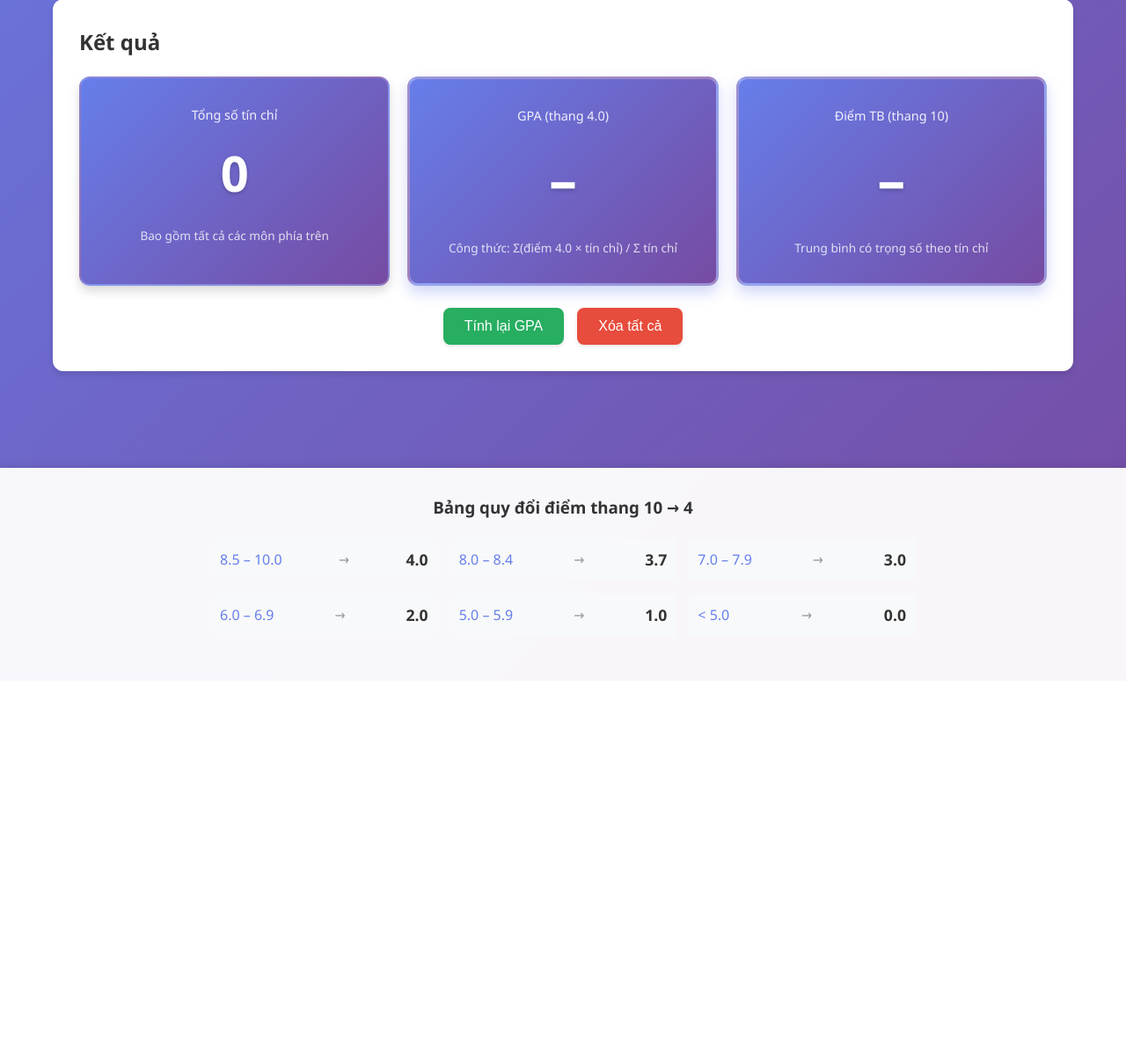
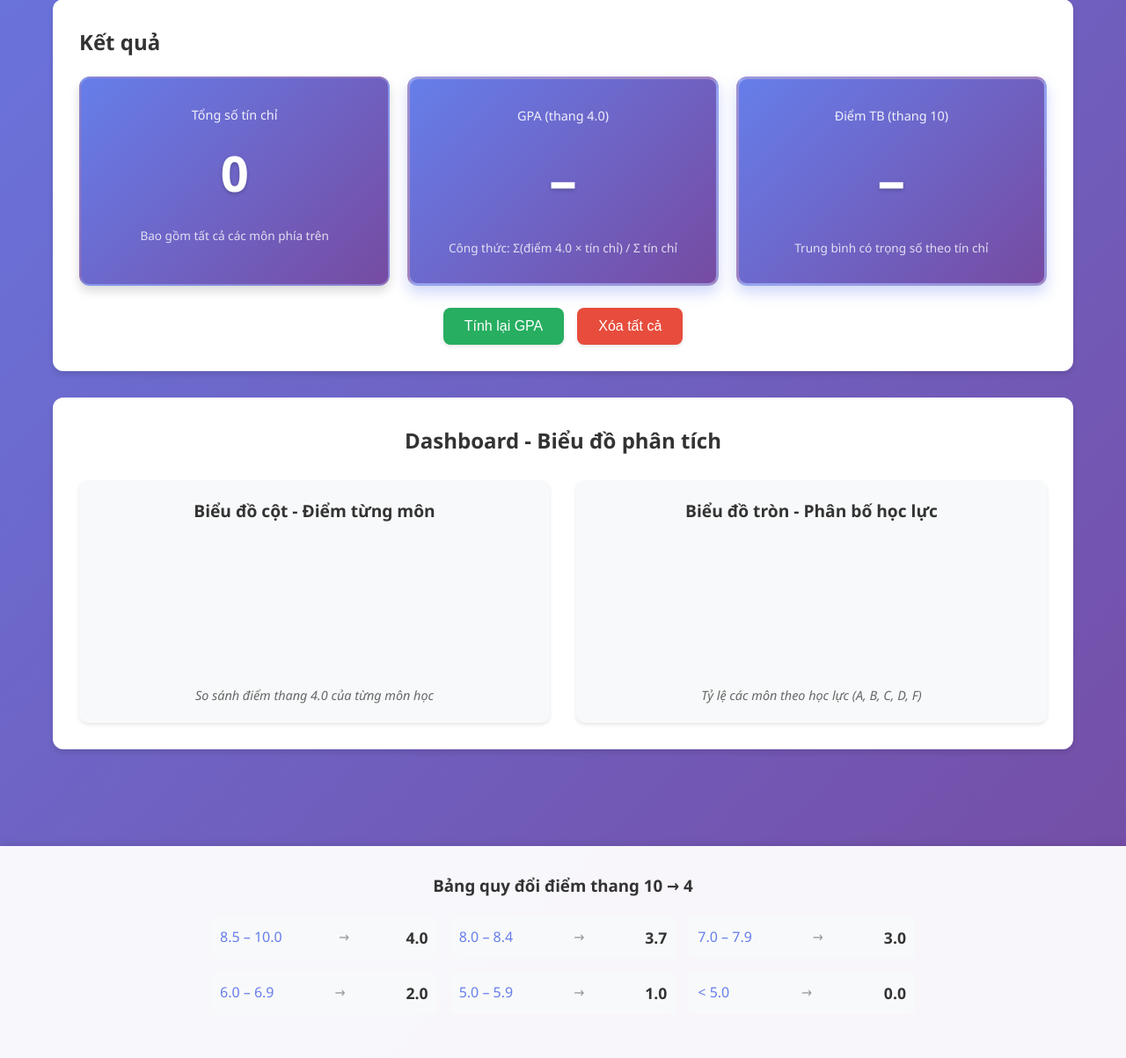
Before and after one commit to hoang22042006/student-score-analytics, a Flask app: page / in a window 1280 px wide. Shown: the part 685-1888 px from the top of the page at 88% size. Before the commit the page ends 1392 px from the top, so only its background shows below. Run offline with Flask 3, Linux system fonts and the light colour scheme; a map, chart or similar area stays blank.

Commit message:
Add data processing (Pandas, SQLite) and dashboard with charts (Bar Chart, Pie Chart)

```diff
--- a/app.py
+++ b/app.py
@@ -1,8 +1,14 @@
 from flask import Flask, render_template, request, jsonify
 import json
 import os
+import pandas as pd
+import numpy as np
+from database import init_database, save_subject, get_all_subjects, delete_subject, delete_all_subjects
 
 app = Flask(__name__)
+
+# Khởi tạo database khi app khởi động
+init_database()
 
 # Hàm quy đổi điểm từ thang 10 sang thang 4
 def convert10_to_4(grade_10):
@@ -36,10 +42,10 @@ def convert4_to_10(grade_4):
     else:
         return 4.0
 
-# API endpoint để tính GPA
+# API endpoint để tính GPA (sử dụng Pandas DataFrame)
 @app.route('/api/calculate', methods=['POST'])
 def calculate_gpa():
-    """API endpoint để tính GPA từ danh sách môn học"""
+    """API endpoint để tính GPA từ danh sách môn học - Sử dụng Pandas"""
     try:
         data = request.json
         subjects = data.get('subjects', [])
@@ -51,29 +57,36 @@ def calculate_gpa():
                 'avg_10': 0
             })
 
-        total_credits = 0
-        sum_weighted_4 = 0
-        sum_weighted_10 = 0
+        # Tạo DataFrame từ danh sách môn học
+        df = pd.DataFrame(subjects)
 
-        for subject in subjects:
-            credits = float(subject.get('credits', 0))
-            input_grade = float(subject.get('inputGrade', 0))
-            input_scale = subject.get('inputScale', '10')
+        # Chuyển đổi kiểu dữ liệu
+        df['credits'] = pd.to_numeric(df['credits'])
+        df['inputGrade'] = pd.to_numeric(df['inputGrade'])
 
-            if input_scale == '10':
-                point_10 = input_grade
-                point_4 = convert10_to_4(input_grade)
-            else:  # input_scale == '4'
-                point_4 = input_grade
-                point_10 = convert4_to_10(input_grade)
+        # Tính điểm 4.0 và 10.0 cho từng môn
+        def calculate_points(row):
+            if row['inputScale'] == '10':
+                point_10 = row['inputGrade']
+                point_4 = convert10_to_4(row['inputGrade'])
+            else:
+                point_4 = row['inputGrade']
+                point_10 = convert4_to_10(row['inputGrade'])
+            return pd.Series([point_4, point_10])
 
-            total_credits += credits
-            sum_weighted_4 += point_4 * credits
-            sum_weighted_10 += point_10 * credits
+        df[['point4', 'point10']] = df.apply(calculate_points, axis=1)
 
+        # Tính tổng tín chỉ
+        total_credits = df['credits'].sum()
+
+        # Tính GPA bằng numpy (weighted average)
         if total_credits > 0:
-            gpa_4 = round(sum_weighted_4 / total_credits, 2)
-            avg_10 = round(sum_weighted_10 / total_credits, 2)
+            # Sử dụng numpy để tính weighted average
+            weighted_sum_4 = np.sum(df['point4'] * df['credits'])
+            weighted_sum_10 = np.sum(df['point10'] * df['credits'])
+
+            gpa_4 = round(weighted_sum_4 / total_credits, 2)
+            avg_10 = round(weighted_sum_10 / total_credits, 2)
         else:
             gpa_4 = 0
             avg_10 = 0
@@ -82,6 +95,146 @@ def calculate_gpa():
             'total_credits': round(total_credits, 1),
             'gpa_4': gpa_4,
             'avg_10': avg_10
+        })
+
+    except Exception as e:
+        return jsonify({'error': str(e)}), 400
+
+# API endpoint để lưu môn học vào database
+@app.route('/api/subjects', methods=['POST'])
+def save_subject_api():
+    """Lưu môn học vào SQLite database"""
+    try:
+        data = request.json
+        name = data.get('name')
+        credits = float(data.get('credits', 0))
+        input_grade = float(data.get('inputGrade', 0))
+        input_scale = data.get('inputScale', '10')
+
+        # Tính điểm
+        if input_scale == '10':
+            point_10 = input_grade
+            point_4 = convert10_to_4(input_grade)
+        else:
+            point_4 = input_grade
+            point_10 = convert4_to_10(input_grade)
+
+        # Lưu vào database
+        subject_id = save_subject(name, credits, input_grade, input_scale, point_4, point_10)
+
+        return jsonify({
+            'success': True,
+            'id': subject_id,
+            'message': 'Môn học đã được lưu vào database'
+        })
+
+    except Exception as e:
+        return jsonify({'error': str(e)}), 400
+
+# API endpoint để lấy tất cả môn học từ database
+@app.route('/api/subjects', methods=['GET'])
+def get_subjects_api():
+    """Lấy tất cả môn học từ SQLite database"""
+    try:
+        subjects = get_all_subjects()
+        return jsonify({'subjects': subjects})
+    except Exception as e:
+        return jsonify({'error': str(e)}), 400
+
+# API endpoint để xóa môn học
+@app.route('/api/subjects/<int:subject_id>', methods=['DELETE'])
+def delete_subject_api(subject_id):
+    """Xóa môn học khỏi database"""
+    try:
+        deleted = delete_subject(subject_id)
+        if deleted:
+            return jsonify({'success': True, 'message': 'Đã xóa môn học'})
+        else:
+            return jsonify({'error': 'Không tìm thấy môn học'}), 404
+    except Exception as e:
+        return jsonify({'error': str(e)}), 400
+
+# API endpoint để xóa tất cả
+@app.route('/api/subjects', methods=['DELETE'])
+def delete_all_subjects_api():
+    """Xóa tất cả môn học"""
+    try:
+        delete_all_subjects()
+        return jsonify({'success': True, 'message': 'Đã xóa tất cả môn học'})
+    except Exception as e:
+        return jsonify({'error': str(e)}), 400
+
+# API endpoint để lấy dữ liệu cho biểu đồ
+@app.route('/api/charts', methods=['POST'])
+def get_chart_data():
+    """Lấy dữ liệu cho biểu đồ Bar Chart và Pie Chart"""
+    try:
+        data = request.json
+        subjects = data.get('subjects', [])
+
+        if not subjects:
+            return jsonify({
+                'barChart': {'labels': [], 'data': []},
+                'pieChart': {'labels': [], 'data': [], 'colors': []}
+            })
+
+        # Tạo DataFrame
+        df = pd.DataFrame(subjects)
+        df['credits'] = pd.to_numeric(df['credits'])
+        df['inputGrade'] = pd.to_numeric(df['inputGrade'])
+
+        # Tính điểm 4.0
+        def calculate_point4(row):
+            if row['inputScale'] == '10':
+                return convert10_to_4(row['inputGrade'])
+            else:
+                return row['inputGrade']
+
+        df['point4'] = df.apply(calculate_point4, axis=1)
+
+        # Dữ liệu cho Bar Chart (điểm từng môn)
+        bar_labels = df['name'].tolist()
+        bar_data = df['point4'].tolist()
+
+        # Dữ liệu cho Pie Chart (phân bố học lực)
+        def get_grade_level(point4):
+            if point4 >= 3.7:
+                return 'A'
+            elif point4 >= 3.0:
+                return 'B'
+            elif point4 >= 2.0:
+                return 'C'
+            elif point4 >= 1.0:
+                return 'D'
+            else:
+                return 'F'
+
+        df['grade_level'] = df['point4'].apply(get_grade_level)
+        grade_counts = df['grade_level'].value_counts()
+
+        # Màu sắc cho từng học lực
+        color_map = {
+            'A': '#27ae60',  # Xanh lá
+            'B': '#3498db',  # Xanh dương
+            'C': '#f39c12',  # Vàng
+            'D': '#e67e22',  # Cam
+            'F': '#e74c3c'   # Đỏ
+        }
+
+        pie_labels = grade_counts.index.tolist()
+        pie_data = grade_counts.values.tolist()
+        pie_colors = [color_map.get(label, '#95a5a6') for label in pie_labels]
+
+        return jsonify({
+            'barChart': {
+                'labels': bar_labels,
+                'data': bar_data
+            },
+            'pieChart': {
+                'labels': pie_labels,
+                'data': pie_data,
+                'colors': pie_colors
+            }
         })
 
     except Exception as e:
--- a/requirements.txt
+++ b/requirements.txt
@@ -1,3 +1,5 @@
 Flask==3.0.0
 Werkzeug==3.0.1
 gunicorn==21.2.0
+pandas==2.1.4
+numpy==1.26.2
--- a/static/css/style.css
+++ b/static/css/style.css
@@ -374,6 +374,57 @@ body {
     margin-top: 20px;
 }
 
+/* Dashboard Section */
+.dashboard-section {
+    background: white;
+    padding: 30px;
+    border-radius: 12px;
+    box-shadow: 0 4px 6px rgba(0, 0, 0, 0.1);
+    margin-bottom: 30px;
+    margin-left: auto;
+    margin-right: auto;
+}
+
+.dashboard-section h2 {
+    color: #333;
+    font-size: 1.5em;
+    margin-bottom: 25px;
+    text-align: center;
+}
+
+.charts-grid {
+    display: grid;
+    grid-template-columns: repeat(auto-fit, minmax(400px, 1fr));
+    gap: 30px;
+    margin-top: 20px;
+}
+
+.chart-container {
+    background: #f8f9fa;
+    padding: 20px;
+    border-radius: 10px;
+    box-shadow: 0 2px 4px rgba(0, 0, 0, 0.1);
+}
+
+.chart-container h3 {
+    color: #333;
+    font-size: 1.2em;
+    margin-bottom: 15px;
+    text-align: center;
+}
+
+.chart-container canvas {
+    max-height: 300px;
+}
+
+.chart-description {
+    text-align: center;
+    color: #666;
+    font-size: 0.9em;
+    margin-top: 10px;
+    font-style: italic;
+}
+
 /* Footer */
 .footer {
     background: rgba(255, 255, 255, 0.95);
@@ -521,4 +572,12 @@ body {
         flex-direction: column;
         align-items: flex-start;
     }
+
+    .charts-grid {
+        grid-template-columns: 1fr;
+    }
+
+    .chart-container {
+        padding: 15px;
+    }
 }
--- a/static/js/main.js
+++ b/static/js/main.js
@@ -81,6 +81,7 @@ function addSubject(name, credits, grade, scale) {
     saveToLocalStorage();
     renderTable();
     calculateGPA();
+    drawCharts();
 }
 
 // Xóa môn học
@@ -89,6 +90,7 @@ function removeSubject(id) {
     saveToLocalStorage();
     renderTable();
     calculateGPA();
+    drawCharts();
 }
 
 // Xóa tất cả môn học
@@ -104,6 +106,7 @@ function confirmDeleteAll() {
     saveToLocalStorage();
     renderTable();
     calculateGPA();
+    drawCharts();
     closeModal();
 }
 
@@ -257,8 +260,138 @@ document.getElementById('confirmModal').addEventListener('click', function(e) {
     }
 });
 
+// Biến lưu Chart instances
+let barChart = null;
+let pieChart = null;
+
+// Vẽ biểu đồ
+async function drawCharts() {
+    if (subjects.length === 0) {
+        // Xóa biểu đồ nếu không có dữ liệu
+        if (barChart) {
+            barChart.destroy();
+            barChart = null;
+        }
+        if (pieChart) {
+            pieChart.destroy();
+            pieChart = null;
+        }
+        return;
+    }
+
+    try {
+        const response = await fetch('/api/charts', {
+            method: 'POST',
+            headers: {
+                'Content-Type': 'application/json',
+            },
+            body: JSON.stringify({ subjects: subjects })
+        });
+
+        const data = await response.json();
+
+        // Vẽ Bar Chart
+        const barCtx = document.getElementById('barChart').getContext('2d');
+        if (barChart) {
+            barChart.destroy();
+        }
+        barChart = new Chart(barCtx, {
+            type: 'bar',
+            data: {
+                labels: data.barChart.labels,
+                datasets: [{
+                    label: 'Điểm thang 4.0',
+                    data: data.barChart.data,
+                    backgroundColor: 'rgba(102, 126, 234, 0.7)',
+                    borderColor: 'rgba(102, 126, 234, 1)',
+                    borderWidth: 2,
+                    borderRadius: 5
+                }]
+            },
+            options: {
+                responsive: true,
+                maintainAspectRatio: true,
+                plugins: {
+                    legend: {
+                        display: true,
+                        position: 'top'
+                    },
+                    tooltip: {
+                        callbacks: {
+                            label: function(context) {
+                                return 'Điểm: ' + context.parsed.y.toFixed(2);
+                            }
+                        }
+                    }
+                },
+                scales: {
+                    y: {
+                        beginAtZero: true,
+                        max: 4.0,
+                        ticks: {
+                            stepSize: 0.5
+                        },
+                        title: {
+                            display: true,
+                            text: 'Điểm thang 4.0'
+                        }
+                    },
+                    x: {
+                        title: {
+                            display: true,
+                            text: 'Môn học'
+                        }
+                    }
+                }
+            }
+        });
+
+        // Vẽ Pie Chart
+        const pieCtx = document.getElementById('pieChart').getContext('2d');
+        if (pieChart) {
+            pieChart.destroy();
+        }
+        pieChart = new Chart(pieCtx, {
+            type: 'pie',
+            data: {
+                labels: data.pieChart.labels,
+                datasets: [{
+                    data: data.pieChart.data,
+                    backgroundColor: data.pieChart.colors,
+                    borderColor: '#fff',
+                    borderWidth: 2
+                }]
+            },
+            options: {
+                responsive: true,
+                maintainAspectRatio: true,
+                plugins: {
+                    legend: {
+                        display: true,
+                        position: 'right'
+                    },
+                    tooltip: {
+                        callbacks: {
+                            label: function(context) {
+                                const label = context.label || '';
+                                const value = context.parsed || 0;
+                                const total = context.dataset.data.reduce((a, b) => a + b, 0);
+                                const percentage = ((value / total) * 100).toFixed(1);
+                                return label + ': ' + value + ' môn (' + percentage + '%)';
+                            }
+                        }
+                    }
+                }
+            }
+        });
+    } catch (error) {
+        console.error('Error drawing charts:', error);
+    }
+}
+
 // Khởi tạo
 document.addEventListener('DOMContentLoaded', function() {
     loadFromLocalStorage();
     updateGradeInput();
+    drawCharts();
 });
--- a/templates/index.html
+++ b/templates/index.html
@@ -5,6 +5,7 @@
     <meta name="viewport" content="width=device-width, initial-scale=1.0">
     <title>Tính điểm GPA - Đồ án Python</title>
     <link rel="stylesheet" href="{{ url_for('static', filename='css/style.css') }}">
+    <script src="https://cdn.jsdelivr.net/npm/chart.js@4.4.0/dist/chart.umd.min.js"></script>
 </head>
 <body>
     <!-- Header -->
@@ -105,6 +106,23 @@
                     <button id="clearAllBtn" class="btn btn-danger">Xóa tất cả</button>
                 </div>
             </section>
+
+            <!-- Dashboard với biểu đồ -->
+            <section class="dashboard-section">
+                <h2>Dashboard - Biểu đồ phân tích</h2>
+                <div class="charts-grid">
+                    <div class="chart-container">
+                        <h3>Biểu đồ cột - Điểm từng môn</h3>
+                        <canvas id="barChart"></canvas>
+                        <p class="chart-description">So sánh điểm thang 4.0 của từng môn học</p>
+                    </div>
+                    <div class="chart-container">
+                        <h3>Biểu đồ tròn - Phân bố học lực</h3>
+                        <canvas id="pieChart"></canvas>
+                        <p class="chart-description">Tỷ lệ các môn theo học lực (A, B, C, D, F)</p>
+                    </div>
+                </div>
+            </section>
         </div>
     </main>
 
```
Also changed, not shown: database.py (added, +102 -0 lines), 1 other file.
